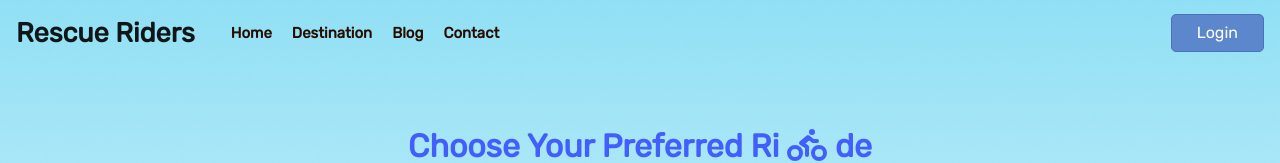
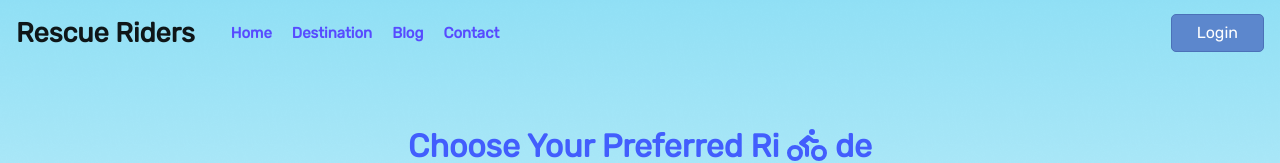
Before and after one commit to FarihaAktar/rescue-riders, a React (Create React App) app: page / in a window 1280 px wide. Shown: the top 163 px of the page. Built offline with nearby package versions, Linux system fonts and the light colour scheme; what google-maps-react would draw is missing.

Commit message:
change some color

```diff
--- a/src/components/Header/Header.css
+++ b/src/components/Header/Header.css
@@ -8,7 +8,7 @@
 
 .link{
     margin-left: 20px ;
-    color: rgb(39, 12, 0);
+    color: rgb(87, 75, 255);
     font-size: 15px;
     font-weight: bolder;
 }
```
